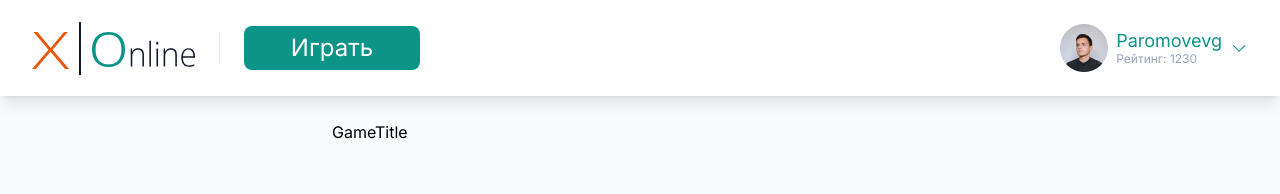
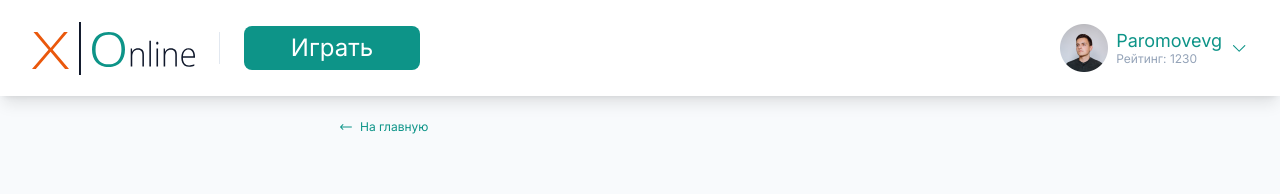
Before and after one commit to Khimish009/tic_tac_online_game, a Next.js app: page / in a window 1280 px wide. Shown: the top 194 px of the page. Built offline with nearby package versions, Linux system fonts and the light colour scheme.

Commit message:
feat: add Link to GameTitle

```diff
--- /dev/null
+++ b/components/game/game-title/icons/ArrayLeftIcon.jsx
@@ -0,0 +1,16 @@
+export function ArrayLeftIcon() {
+  return (
+    <svg
+      width="12"
+      height="6"
+      viewBox="0 0 12 6"
+      fill="none"
+      xmlns="http://www.w3.org/2000/svg"
+    >
+      <path
+        d="M11.5313 2.53125H1.60412L3.24859 0.894748C3.43208 0.712123 3.43278 0.415334 3.25016 0.231842C3.06753 0.0483264 2.77072 0.0476469 2.58723 0.230248L0.137915 2.66775C0.137751 2.66789 0.137634 2.66805 0.137493 2.66819C-0.0455302 2.85082 -0.0461161 3.14857 0.137446 3.3318C0.13761 3.33194 0.137728 3.33211 0.137868 3.33225L2.58718 5.76975C2.77065 5.95233 3.06746 5.95169 3.25011 5.76815C3.43274 5.58466 3.43203 5.28787 3.24854 5.10525L1.60412 3.46875H11.5313C11.7901 3.46875 12 3.25889 12 3C12 2.74111 11.7901 2.53125 11.5313 2.53125Z"
+        fill="currentColor"
+      />
+    </svg>
+  );
+}
--- a/components/game/game-title/ui/GameTitle.jsx
+++ b/components/game/game-title/ui/GameTitle.jsx
@@ -1,3 +1,18 @@
+import Link from "next/link";
+import { ArrayLeftIcon } from "../icons/ArrayLeftIcon";
+
 export function GameTitle() {
-    return 'GameTitle'
+  return (
+    <div>
+      <div className="pl-2">
+        <Link
+          href="#"
+          className="flex items-center gap-2 text-teal-600 text-xs leading-tight -mb-0.5"
+        >
+          <ArrayLeftIcon />
+          На главную
+        </Link>
+      </div>
+    </div>
+  );
 }
```
